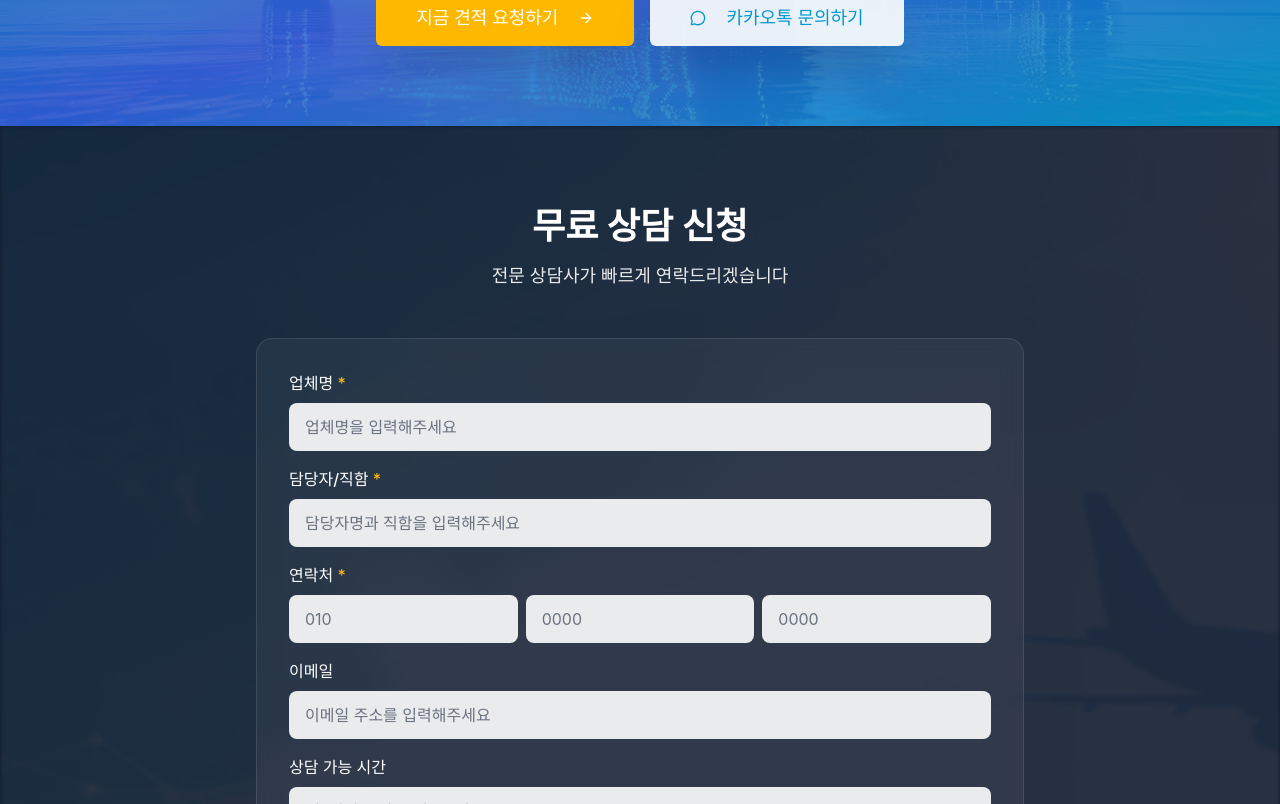
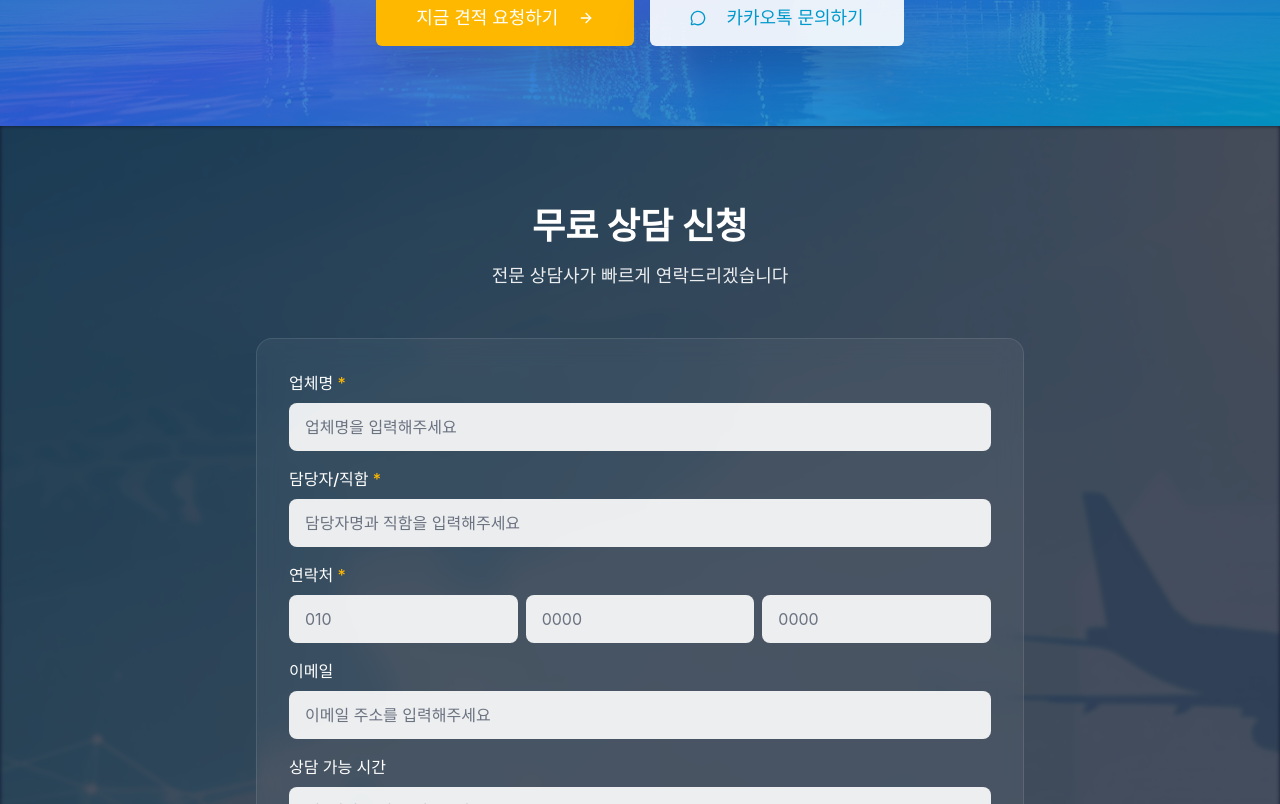
Before and after one commit to wjb127/dongpung-landing, a Next.js app: page / in a window 1280 px wide. Shown: the part 3536-4340 px from the top of the page. Built offline with nearby package versions, Linux system fonts and the light colour scheme; a web font is replaced by a local one.

Commit message:
Update contact form background transparency and link buttons to form section

```diff
--- a/components/sections/CTASection.tsx
+++ b/components/sections/CTASection.tsx
@@ -49,9 +49,12 @@ export default function CTASection() {
               size="xl"
               variant="accent"
               className="group text-lg px-10 py-6 shadow-2xl hover:shadow-3xl transform hover:scale-105 transition-all duration-300"
+              asChild
             >
-              지금 견적 요청하기
-              <ArrowRight className="ml-3 h-5 w-5 group-hover:translate-x-1 transition-transform" />
+              <a href="#contact-form">
+                지금 견적 요청하기
+                <ArrowRight className="ml-3 h-5 w-5 group-hover:translate-x-1 transition-transform" />
+              </a>
             </Button>
 
             <Button
--- a/components/sections/ContactForm.tsx
+++ b/components/sections/ContactForm.tsx
@@ -43,7 +43,7 @@ export default function ContactForm() {
   return (
     <section id="contact-form" className="py-20 bg-slate-900 relative overflow-hidden">
       <div
-        className="absolute inset-0 opacity-40 z-0"
+        className="absolute inset-0 opacity-50 z-0"
         style={{
           backgroundImage: "url('/midjourney/u8164484915_modern_abstract_shipping_and_logistics_background_bc139c5d-a175-4dbb-a3a1-146622dc733e_2.png')",
           backgroundSize: "cover",
@@ -52,7 +52,7 @@ export default function ContactForm() {
           filter: "blur(2px)"
         }}
       />
-      <div className="absolute inset-0 bg-slate-900/70 z-0" />
+      <div className="absolute inset-0 bg-slate-900/50 z-0" />
 
       <div className="container mx-auto px-4 relative z-10">
         <motion.div
--- a/components/sections/HeroSection.tsx
+++ b/components/sections/HeroSection.tsx
@@ -52,7 +52,7 @@ export default function HeroSection() {
 
             <div className="flex flex-col sm:flex-row gap-4">
               <Button size="lg" variant="accent" className="group" asChild>
-                <a href="#contact">
+                <a href="#contact-form">
                   견적 요청하기
                   <ArrowRight className="ml-2 h-4 w-4 group-hover:translate-x-1 transition-transform" />
                 </a>
```
